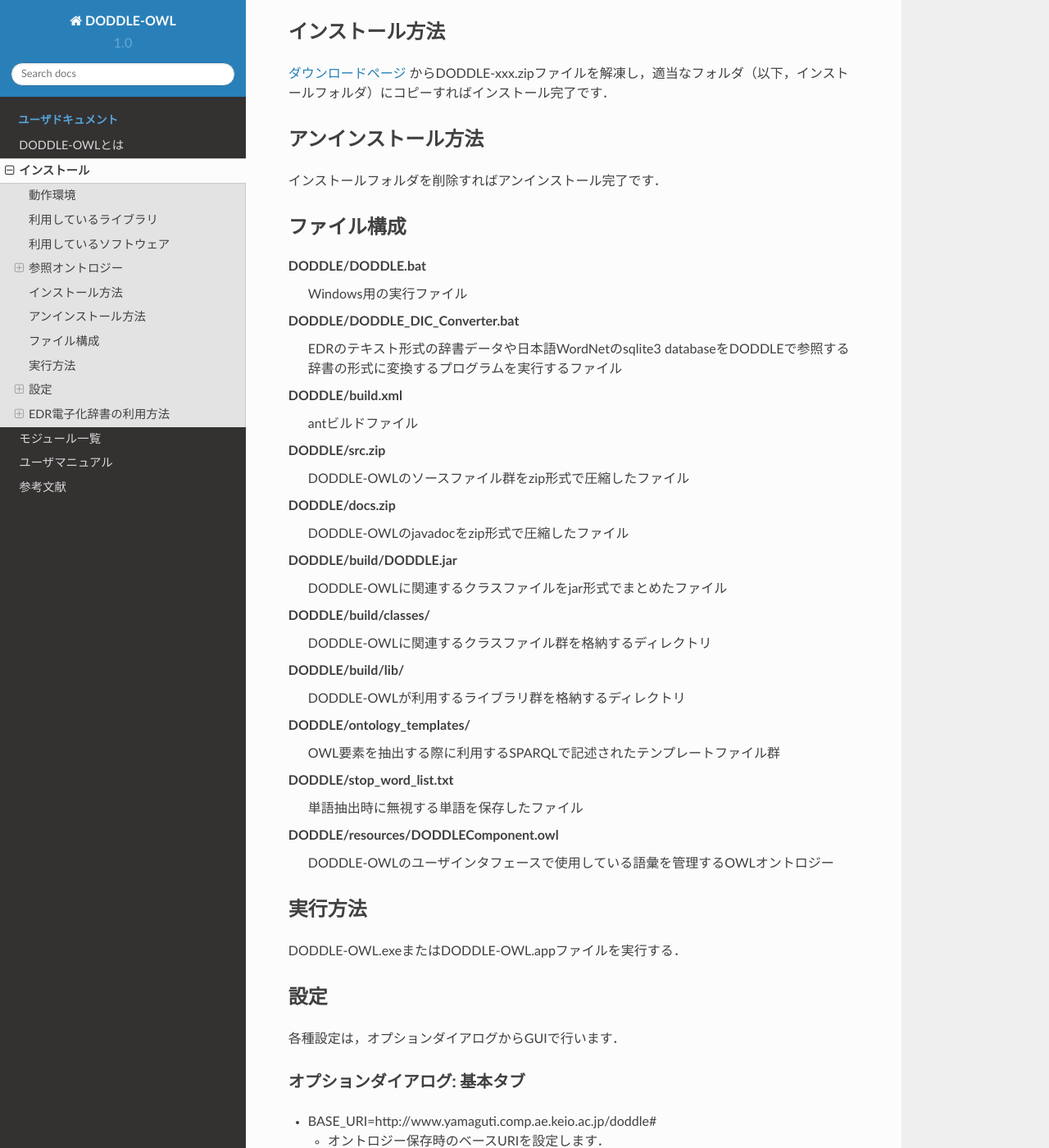
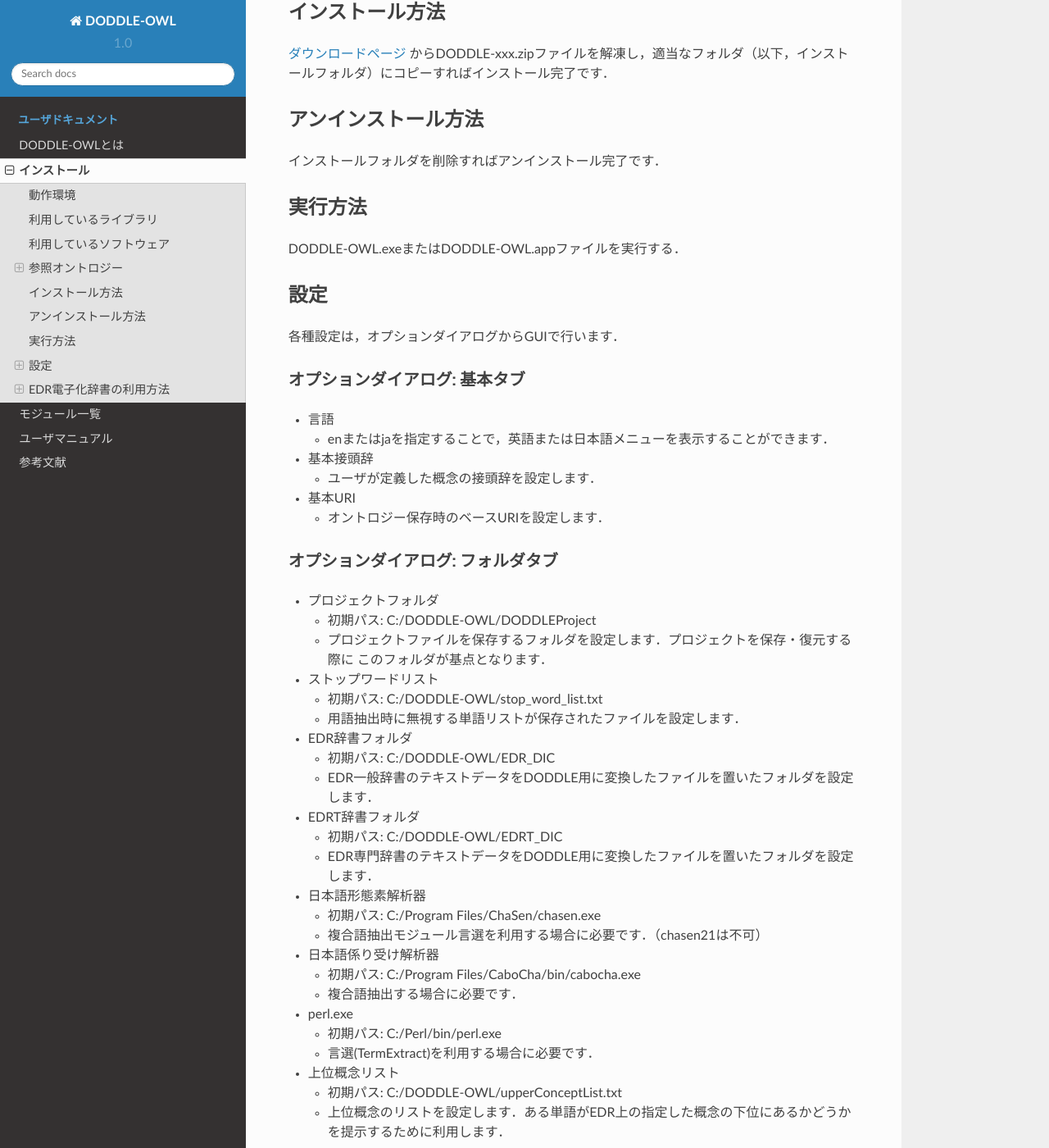
Before and after one commit to doddle-owl/doddle-owl-ja-docs, a Sphinx documentation site: the page built from docs/source/install.rst, in a window 1280 px wide and 1400 px high, scrolled down 3052 px. Shown: the whole window at 82% size. Built offline with Sphinx 7.4.7 and the Read the Docs theme 2.0.0, drawn with Linux system fonts in a browser that asks for light colours; some of the changed text lies outside the part shown.

Commit message:
update install.rst and  modules.rst

```diff
--- a/docs/source/about.rst
+++ b/docs/source/about.rst
@@ -2,4 +2,4 @@
 DODDLE-OWLとは
 ==================
 
-DODDLE-OWL (a Domain Ontology rapiD DeveLopment Environment – OWL extension) は，領域オントロジーを半自動構築可能なツールです．DODDLE-OWLはオントロジーにおける階層関係（上位・下位関係）と非階層関係（上位・下位以外の関係）の構築を支援します．入力として領域における専門文書または専門文書に含まれる単語集合を与え，汎用オントロジー（EDR電子化辞書，WordNet，日本語Wikipediaオントロジー）と既存OWLオントロジーを参照し，概念階層および非階層関係を半自動構築します．また，DODDLE-OWLは概念階層の洗練を支援す るための機能をもっています．最終的に構築した領域オントロジーは，セマンティックWebにおける標準的なオントロジー記述言語，OWL（Web Ontology Language）形式で出力可能です．
+DODDLE-OWL (a Domain Ontology rapiD DeveLopment Environment – OWL extension) は，領域オントロジーを半自動構築可能なツールです．DODDLE-OWLはオントロジーにおける階層関係（上位・下位関係）と非階層関係（上位・下位以外の関係）の構築を支援します．入力として領域における専門文書または専門文書に含まれる単語集合を与え，汎用オントロジー（EDR電子化辞書，WordNet，日本語Wikipediaオントロジー）と既存OWLオントロジーを参照し，概念階層および非階層関係を半自動構築します．また，DODDLE-OWLは概念階層の洗練を支援するための機能をもっています．最終的に構築した領域オントロジーは，セマンティックWebにおける標準的なオントロジー記述言語，OWL（Web Ontology Language）形式で出力可能です．
--- a/docs/source/install.rst
+++ b/docs/source/install.rst
@@ -10,7 +10,7 @@
 DODDLE-OWLを実行するためには，以下の環境が必要です．
 
 * JRE (Java Runtime Environment) 8以降
-* OS: Javaが動作可能なOS（推奨 Windows XP）
+* OS: Javaが動作可能なOS
 * CPU: Pentium4 2GHz程度
 * メモリ: 1GB以上
 * ハードディスクの空き容量: 1GB以上
@@ -19,9 +19,9 @@
 DODDLE-OWLの開発および動作確認は以下の環境で行っています．
 
 * JDK 8
-* OS: Windows XP
-* CPU: Pentium4 3.4GHz
-* メモリ: 2GB
+* OS: macOS Sierra
+* CPU: Intel Core i7 4GHz
+* メモリ: 32GB
 * ディスプレイ: 解像度1920×1200 のカラーディスプレイ
 
 利用しているライブラリ
@@ -129,31 +129,6 @@
 ========================================
 インストールフォルダを削除すればアンインストール完了です．
 
-ファイル構成
-==================================
-DODDLE/DODDLE.bat
-    Windows用の実行ファイル
-DODDLE/DODDLE_DIC_Converter.bat
-    EDRのテキスト形式の辞書データや日本語WordNetのsqlite3 databaseをDODDLEで参照する辞書の形式に変換するプログラムを実行するファイル
-DODDLE/build.xml
-    antビルドファイル
-DODDLE/src.zip
-    DODDLE-OWLのソースファイル群をzip形式で圧縮したファイル
-DODDLE/docs.zip
-    DODDLE-OWLのjavadocをzip形式で圧縮したファイル
-DODDLE/build/DODDLE.jar
-    DODDLE-OWLに関連するクラスファイルをjar形式でまとめたファイル
-DODDLE/build/classes/
-    DODDLE-OWLに関連するクラスファイル群を格納するディレクトリ
-DODDLE/build/lib/
-    DODDLE-OWLが利用するライブラリ群を格納するディレクトリ
-DODDLE/ontology_templates/
-    OWL要素を抽出する際に利用するSPARQLで記述されたテンプレートファイル群
-DODDLE/stop_word_list.txt
-    単語抽出時に無視する単語を保存したファイル
-DODDLE/resources/DODDLEComponent.owl
-    DODDLE-OWLのユーザインタフェースで使用している語彙を管理するOWLオントロジー
-
 実行方法
 =====================
 DODDLE-OWL.exeまたはDODDLE-OWL.appファイルを実行する．
@@ -165,18 +140,40 @@
 オプションダイアログ: 基本タブ
 --------------------------------------------------
 
-* BASE_URI=http://www.yamaguti.comp.ae.keio.ac.jp/doddle#
-
-  * オントロジー保存時のベースURIを設定します．
-* BASE_PREFIX=keio
-
-  * ユーザが定義した概念の接頭辞を設定します．
-* LANG=ja
+* 言語
 
   * enまたはjaを指定することで，英語または日本語メニューを表示することができます．
 
+* 基本接頭辞
+
+  * ユーザが定義した概念の接頭辞を設定します．
+
+* 基本URI
+
+  * オントロジー保存時のベースURIを設定します．
+
 オプションダイアログ: フォルダタブ
 -----------------------------------------------------------
+
+* プロジェクトフォルダ
+
+  * 初期パス: C:/DODDLE-OWL/DODDLEProject
+  * プロジェクトファイルを保存するフォルダを設定します．プロジェクトを保存・復元する際に このフォルダが基点となります．
+
+* ストップワードリスト
+
+  * 初期パス: C:/DODDLE-OWL/stop_word_list.txt
+  * 用語抽出時に無視する単語リストが保存されたファイルを設定します．
+
+* EDR辞書フォルダ
+
+  * 初期パス: C:/DODDLE-OWL/EDR_DIC
+  * EDR一般辞書のテキストデータをDODDLE用に変換したファイルを置いたフォルダを設定します．
+
+* EDRT辞書フォルダ
+
+  * 初期パス: C:/DODDLE-OWL/EDRT_DIC
+  * EDR専門辞書のテキストデータをDODDLE用に変換したファイルを置いたフォルダを設定します．
 
 * 日本語形態素解析器
 
@@ -193,40 +190,21 @@
   * 初期パス: C:/Perl/bin/perl.exe
   * 言選(TermExtract)を利用する場合に必要です．
 
-* EDR辞書フォルダ
-
-  * 初期パス: C:/DODDLE-OWL/EDR_DIC
-  * EDR一般辞書のテキストデータをDODDLE用に変換したファイルを置いたフォルダを設定します．
-
-* EDRT辞書フォルダ
-
-  * 初期パス: C:/DODDLE-OWL/EDRT_DIC
-  * EDR専門辞書のテキストデータをDODDLE用に変換したファイルを置いたフォルダを設定します．
-
-* プロジェクトフォルダ
-
-  * 初期パス: C:/DODDLE-OWL/DODDLEProject
-  * プロジェクトファイルを保存するフォルダを設定します．プロジェクトを保存・復元する際に このフォルダが基点となります．
-
 * 上位概念リスト
 
   * 初期パス: C:/DODDLE-OWL/upperConceptList.txt
   * 上位概念のリストを設定します．ある単語がEDR上の指定した概念の下位にあるかどうかを提示するために利用します．
 
-* ストップワードリスト
-
-  * 初期パス: C:/DODDLE-OWL/stop_word_list.txt
-  * 用語抽出時に無視する単語リストが保存されたファイルを設定します．
 
 EDR電子化辞書の利用方法
 ===========================================
 DODDLE-OWLでEDR電子化辞書を汎用オントロジーとして参照するためには，EDR電子化辞書のテキストデータをDODDLE-OWLで参照する形式に変換する必要があります．
 以下では，その変換手順について説明します．
 
-Intel Core2 CPU T5600 1.83GHz，メモリ1GBのPCにおけるEDR一般辞書とEDR専門辞書のDODDLE-OWLで参照する形式への変換時間は以下の通りです．
+CPU: Intel Core i7 4GHz，メモリ: 32GBのiMacを用いてEDR一般辞書とEDR専門辞書をDODDLE-OWLで参照する形式に変換するためにかかる時間は以下の通りです．
 
-* EDR一般辞書: 約11分
-* EDR専門辞書: 約3分
+* EDR一般辞書: 約3分
+* EDR専門辞書: 約40秒
 
 必要条件
 --------
--- a/docs/source/modules.rst
+++ b/docs/source/modules.rst
@@ -10,13 +10,13 @@
 ==========================
 :numref:`system_flow` にDODDLE-OWLのシステム構成を示す．DODDLE-OWLは，オントロジー選択モジュール，入力モジュール，オントロジー構築モジュール，オントロジー洗練モジュール，視覚化モジュール，変換モジュールの主に六つのモジュールから構成される．
 
-階層構築モジュールおよび階層洗練モジュールは階層関係構築支援のために，DODDLE-I [Yamaguchi99]_ で提案された．関係構築モジュールおよび関係洗練モジュールは，その他の関係構築支援のために，DODDLE-II [Kurematsu04]_ で提案された．オントロジー選択モジュール，入力モジュール，視覚化モジュール，変換モジュールがDODDLE-OWLで新たに提案するモジュールである．また，DODDLE-OWLでは，DODDLE-I およびDODDLE-II で提案された各モジュールを統合し，インタラクティブな領域オントロジー構築支援環境を実現している．
+階層構築モジュールおよび階層洗練モジュールは階層関係構築支援のために，DODDLE-I [Yamaguchi99]_ で提案された．関係構築モジュールおよび関係洗練モジュールは，その他の関係構築支援のために，DODDLE-II [Kurematsu04]_ で提案された．オントロジー選択モジュール，入力モジュール，視覚化モジュール，変換モジュールはDODDLE-OWLで新たに提案されたモジュールである．また，DODDLE-OWLでは，DODDLE-I およびDODDLE-II で提案された各モジュールを統合し，インタラクティブな領域オントロジー構築支援環境を実現している．
 
 DODDLE-OWL では一つ以上の領域における専門文書があることを前提としている．また，ユーザは領域にとって重要な用語（入力語）を選択可能な知識をもっているものとする．
 
 
 .. _system_flow:
-.. figure:: figures/system_flow.png
+.. figure:: figures/system-flow.png
    :scale: 80 %
    :alt: DODDLE-OWLのシステム構成
    :align: center
@@ -26,24 +26,30 @@
 
 オントロジー選択モジュール
 =======================================
-オントロジー選択モジュールでは，ユーザは参照オントロジーの選択を行う．参照オントロジーは領域オントロジーを構築するための基礎となるオントロジーであり，DODDLE-OWLの各モジュールから参照される．DODDLE-OWLでは，WordNet [Miller95]_ （英語汎用オントロジー）およびEDR [Yokoi95]_ （日本語汎用オントロジー）を参照オントロジーとして利用可能である．さらに，OWL 形式で記述された既存オントロジーもDODDLE-OWL は参照オントロジーとして利用可能である．WordNet やEDR などの汎用オントロジーは，一般的かつ網羅的に定義がなされているため，領域オントロジー構築に利用する際には，領域に特化した構造へ，階層関係の修正や不要概念の除去などの洗練を行う必要がある．このことはユーザの負担となる．構築対象に関連する領域オントロジーがすでに存在する場合は，それらを再利用するほうが汎用オントロジーを参照オントロジーとするよりも，領域オントロジーを洗練するコストを軽減できると考えられる．また，DODDLE-OWLを用いて構築されるオントロジーはOWL形式であるため，それらも参照オントロジーとして利用することができる．よって，DODDLE-OWLでは，既存領域オントロジーが存在しない，または，既存領域オントロジーが，ユーザが構築対象とする領域オントロジーを網羅できていない場合には，汎用オントロジーを利用することができ，既存領域オントロジーが存在する場合には，より容易に対象とする領域オントロジーの構築支援を行うことができる．
+オントロジー選択モジュールでは，ユーザは参照オントロジーの選択を行う．参照オントロジーは領域オントロジーを構築するための基礎となるオントロジーであり，DODDLE-OWLの各モジュールから参照される．DODDLE-OWLでは，WordNet [Miller95]_ , 日本語WordNet，EDR [Yokoi95]_ ，日本語Wikipediaオントロジー (JWO)を参照オントロジーとして利用可能である．さらに，OWL 形式で記述された既存オントロジーもDODDLE-OWL は参照オントロジーとして利用可能である．WordNet やEDR などの汎用オントロジーは，一般的かつ網羅的に定義がなされているため，領域オントロジー構築に利用する際には，領域に特化した構造へ，階層関係の修正や不要概念の除去などの洗練を行う必要がある．このことはユーザの負担となる．構築対象に関連する領域オントロジーがすでに存在する場合は，それらを再利用するほうが汎用オントロジーを参照オントロジーとするよりも，領域オントロジーを洗練するコストを軽減できると考えられる．また，DODDLE-OWLを用いて構築されるオントロジーはOWL形式であるため，それらも参照オントロジーとして利用することができる．よって，DODDLE-OWLでは，既存領域オントロジーが存在しない，または，既存領域オントロジーが，ユーザが構築対象とする領域オントロジーを網羅できていない場合には，汎用オントロジーを利用することができ，既存領域オントロジーが存在する場合には，より容易に対象とする領域オントロジーの構築支援を行うことができる．
 
 Web 上に存在する既存オントロジーを参照オントロジーとして再利用するために，オントロジー選択モジュールには，オントロジー検索エンジンを用いた既存領域オントロジーの獲得機能がある．以下では，はじめに汎用オントロジーについて簡単に説明した後，オントロジー検索エンジンを用いた既存領域オントロジー獲得方法について述べる．
 
 
 汎用オントロジー
 ----------------------------
-DODDLE-OWLでは，汎用オントロジーとしてWordNet, EDR電子化辞書（一般辞書および専門辞書）を利用可能である．以下では簡単にそれぞれの汎用オントロジーについて説明する．
+DODDLE-OWLでは，汎用オントロジーとしてWordNet, 日本語WordNet，EDR電子化辞書（一般辞書および専門辞書），日本語Wikipediaオントロジーを利用可能である．以下では簡単にそれぞれの汎用オントロジーについて説明する．
 
+WordNet
+~~~~~~~~~~~~~~~~~~~~~~~~~~~
+WordNet [Miller95]_ は， プリンストン大学で開発されている英語シソーラス（汎用オントロジー）である．名詞句辞書，動詞句辞書，形容詞句辞書，副詞句辞書，および見出し句辞書か ら構成されており，総計約10万の語彙を保持している．見出し句辞書は，見出し句，意味情報としての概念ID，辞書編集情報，品詞情報などから構成されて いるが，概念IDが，見出し句辞書と各辞書の間のリンクとして機能している．名詞句辞書と動詞句辞書は，概念ID，辞書編集情報，対応する見出し句リスト から構成されているが，概念群は階層構造を有している．また，一部の概念IDには，反対概念の概念ID，part ofやmember ofやsubstance ofの概念IDなども与えられている．形容詞句辞書と副詞句辞書も，概念ID，辞書編集情報，対応する見出し句リストから構成されているが，階層構造は持たない．
+
+日本語WordNet
+~~~~~~~~~~~~~~~~~~~~~~~~~~~
+WordNetの日本語版である．
 
 EDR電子化辞書
 ~~~~~~~~~~~~~~~~~~~~~~~~~~~
-EDR電子化辞書 [Yokoi95]_ は， 独立行政法人 情報通信研究機構が提供している汎用オントロジーである．EDR電子化辞書は，日本語単語辞書，英語単語辞書，概念辞書，日英対訳辞書，英日対訳辞書，日 本語共起辞書，英語共起辞書，日本語コーパス，英語コーパス，専門用語辞書（情報処理）から構成される．DODDLE-OWLでは，これらの辞書の中か ら，日本語単語辞書，英語単語辞書，概念辞書，専門用語辞書（情報処理）を利用している．
+EDR電子化辞書 [Yokoi95]_ は， 独立行政法人 情報通信研究機構が提供している汎用オントロジーである．EDR電子化辞書は，日本語単語辞書，英語単語辞書，概念辞書，日英対訳辞書，英日対訳辞書，日 本語共起辞書，英語共起辞書，日本語コーパス，英語コーパス，専門用語辞書（情報処理）から構成される．DODDLE-OWLでは，これらの辞書の中から，日本語単語辞書，英語単語辞書，概念辞書，専門用語辞書（情報処理）を利用している．
 
-
-WordNet
-~~~~~~~~~~~~~~~~~~~~~~~~~~~
-WordNet [Miller95]_ は， プリンストン大学で開発されている英語シソーラス（汎用オントロジー）である．名詞句辞書，動詞句辞書，形容詞句辞書，副詞句辞書，および見出し句辞書か ら構成されており，総計約10万の語彙を保持している．見出し句辞書は，見出し句，意味情報としての概念ID，辞書編集情報，品詞情報などから構成されて いるが，概念IDが，見出し句辞書と各辞書の間のリンクとして機能している．名詞句辞書と動詞句辞書は，概念ID，辞書編集情報，対応する見出し句リスト から構成されているが，概念群は階層構造を有している．また，一部の概念IDには，反対概念の概念ID，part ofやmember ofやsubstance ofの概念IDなども与えられている．形容詞句辞書と副詞句辞書も，概念ID，辞書編集情報，対応する見出し句リストから構成されているが，階層構造は持 たない．
+日本語Wikipediaオントロジー
+~~~~~~~~~~~~~~~~~~~~~~~~~~~~~~~
+日本語Wikipediaオントロジーは，日本語Wikipedia における様々なリソース（カテゴリツリー，一覧記事，リダイレクトリンク，Infobox, Infoboxテンプレート）から構築した大規模な日本語汎用オントロジーである．
 
 
 オントロジー検索エンジンを用いた既存領域オントロジーの獲得
@@ -135,8 +141,8 @@
 入力モジュールは，領域専門文書集合を入力として，参照オントロジーを参照し，入力概念集合を出力する．入力モジュールは，入力文書選択モジュール，入力語選択モジュール，入力概念選択モジュールから構成される．:numref:`input_module` に入力モジュールのシステムフローを示す．以下では，各モジュールについて説明する．
 
 .. _input_module:
-.. figure:: figures/input_module.png
-   :scale: 80 %
+.. figure:: figures/input-module.png
+   :scale: 50 %
    :alt:  入力モジュールのシステムフロー
    :align: center
 
```
Also changed, not shown: docs/source/figures/input-module.png (added), docs/source/figures/input_module.png (deleted), docs/source/figures/system-flow.png (added), docs/source/figures/system_flow.png (deleted), 1 other file.
